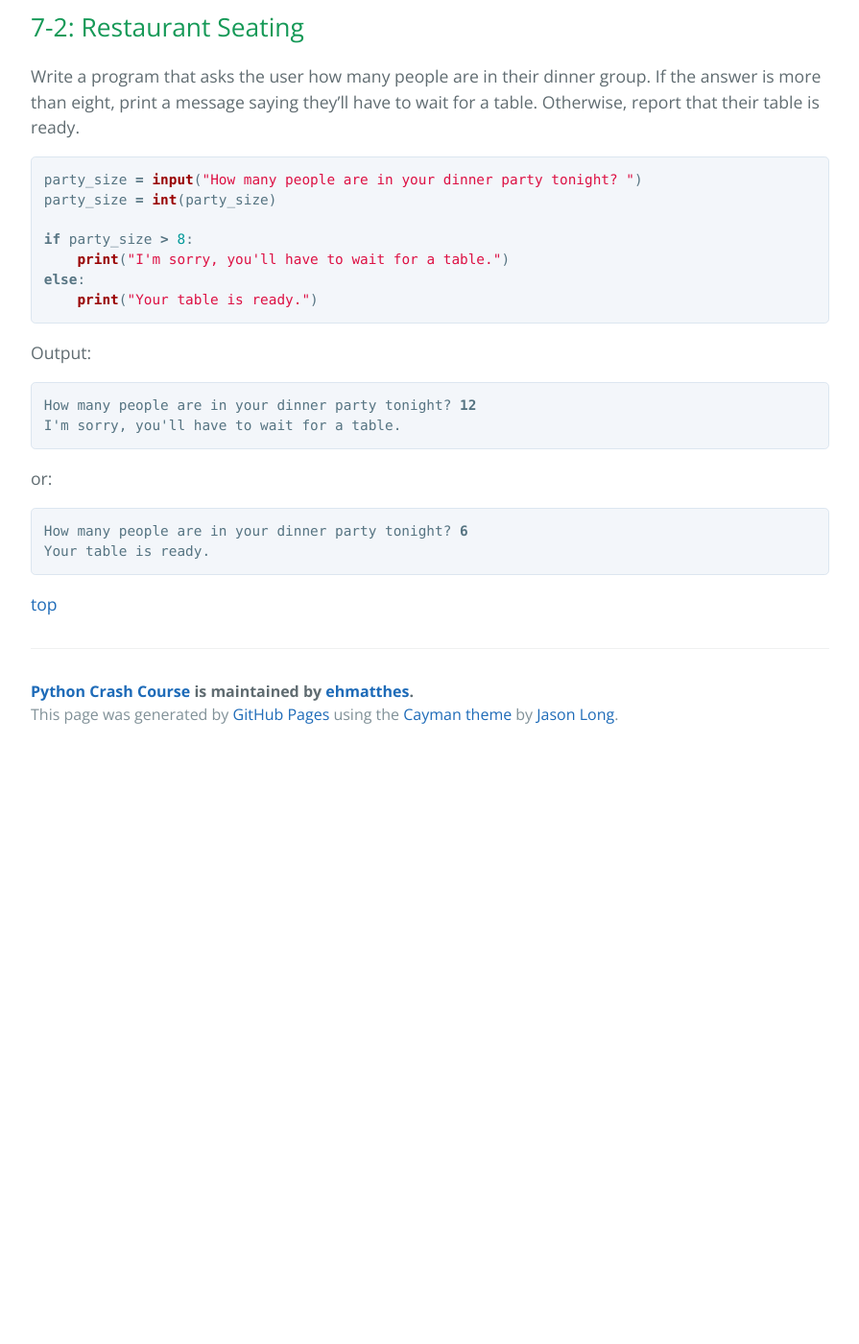
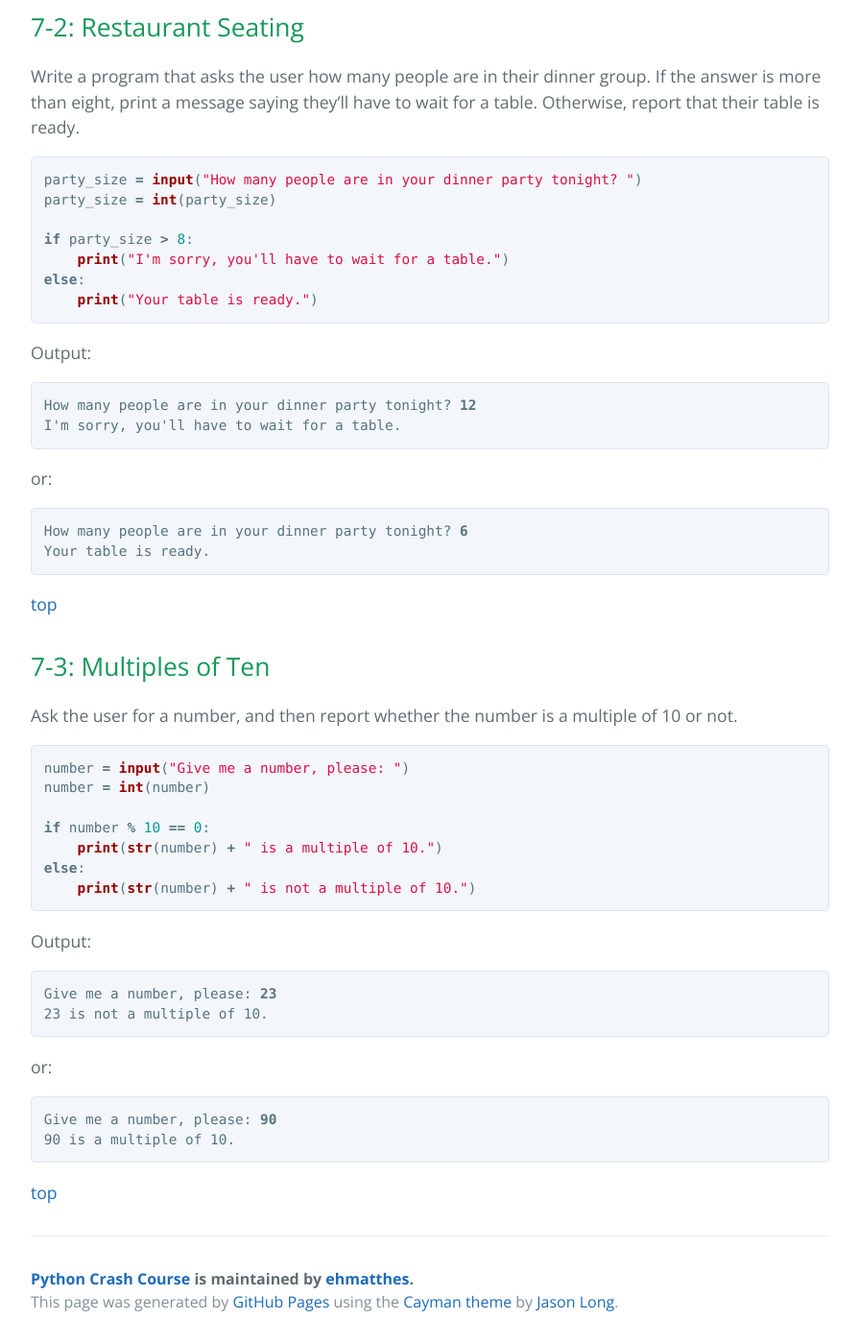
Before and after one commit to ehmatthes/pcc, a Jekyll site: the page built from solutions/chapter_7.md, in a window 1280 px wide and 1400 px high, scrolled down 926 px. Shown: the whole window at 96% size, without its empty margins (192-1087 px from the left). Built offline with Jekyll 4.4.1, drawn with Linux system fonts in a browser that asks for light colours; before the commit the page ends 1714 px from its top, so only the background shows below that.

Commit message:
Through 7-3.

````diff
--- a/solutions/chapter_7.md
+++ b/solutions/chapter_7.md
@@ -61,3 +61,34 @@ Your table is ready.
 </pre>
 
 [top](#)
+
+7-3: Multiples of Ten
+---
+
+Ask the user for a number, and then report whether the number is a multiple of 10 or not.
+
+```python
+number = input("Give me a number, please: ")
+number = int(number)
+
+if number % 10 == 0:
+    print(str(number) + " is a multiple of 10.")
+else:
+    print(str(number) + " is not a multiple of 10.")
+```
+
+Output:
+
+<pre>
+Give me a number, please: <b>23</b>
+23 is not a multiple of 10.
+</pre>
+
+or:
+
+<pre>
+Give me a number, please: <b>90</b>
+90 is a multiple of 10.
+</pre>
+
+[top](#)
````
